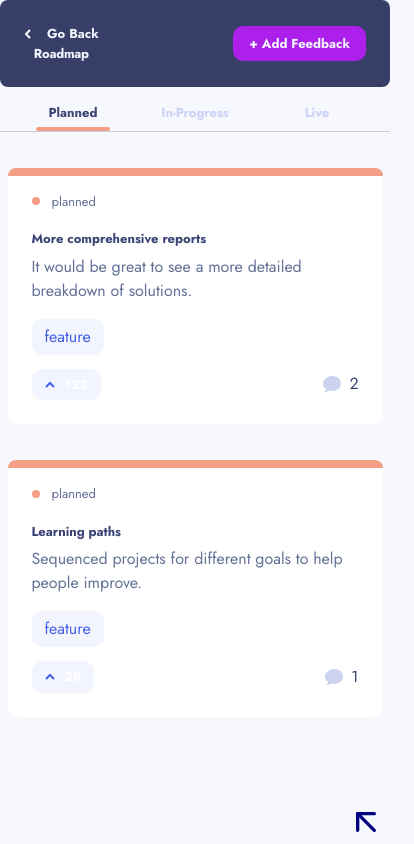
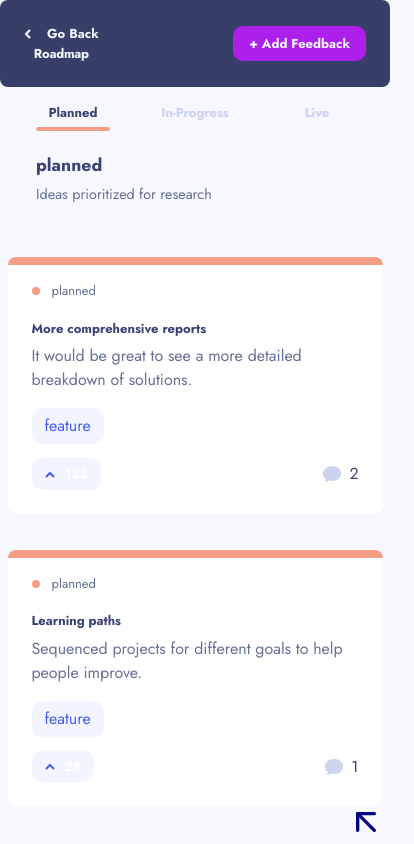
Before and after one commit to mariamo101/team-2, a React (Vite) app: page /roadmap in a window 390 px wide. Shown: the whole page, 414 px wide, since content can reach past the window. Built offline with nearby package versions, Linux system fonts and the light colour scheme.

Commit message:
add: tablet styles

```diff
--- a/src/components/UI/RoadMapFilter.jsx
+++ b/src/components/UI/RoadMapFilter.jsx
@@ -2,7 +2,6 @@
 import React from "react";
 import FeedbackContainer from "./FeedbackContainer";
 const RoadMapFilter = ({ feedback }) => {
-  console.log(feedback);
   return (
     <div className="p-0">
       <div className="mt-9">
--- a/src/pages/RoadMap.jsx
+++ b/src/pages/RoadMap.jsx
@@ -16,18 +16,21 @@ const statuses = [
     value: "planned",
     id: 1,
     color: "#F49F85",
+    process: "Ideas prioritized for research",
   },
   {
     name: "In-Progress",
     value: "in-progress",
     id: 2,
     color: "#AD1FEA",
+    process: "Currently being developed",
   },
   {
     name: "Live",
     value: "live",
     id: 3,
     color: "#62BCFA",
+    process: "Released features",
   },
 ];
 function RoadMap() {
@@ -36,10 +39,11 @@ function RoadMap() {
   const [products, setProducts] = useState(null);
 
   useEffect(() => {
-    const filteredNames= statuses.filter(item=> item.id === stateNum)[0].value;
-    setProducts(getFeedbacksByName(filteredNames))
+    const filteredNames = statuses.filter((item) => item.id === stateNum)[0]
+      .value;
+    setProducts(getFeedbacksByName(filteredNames));
   }, [stateNum]);
-  console.log(products);
+  console.log(stateNum);
 
   return (
     <>
@@ -93,17 +97,32 @@ function RoadMap() {
               </Col>
             ))}
           </div>
-          <div className="h-[1px] w-full bg-[#8C92B3] opacity-45 tablet:hidden" />
+          {/* <div className="h-[1px] w-full bg-[#8C92B3] opacity-45 tablet:hidden" /> */}
+        </Row>
+        <Row>
+          <Col lg="12" className="tablet:hidden ml-6 pt-6 ">
+            <h1 className="w-fit text-title text-[1.1rem] font-bold">
+              {statuses[stateNum - 1].value}
+            </h1>
+            <p className="text-[.9rem] text-paragraph">
+              {statuses[stateNum - 1].process}
+            </p>
+          </Col>
         </Row>
       </Container>
-      <Container className="">
+      <Container className="tablet:hidden">
         <Row>
-          {
-            products && products.map(feedback=>(
-
-              <RoadMapFilter feedback={feedback}/>
-            ))
-          }
+          {products &&
+            products.map((feedback) => <RoadMapFilter feedback={feedback} />)}
+        </Row>
+      </Container>
+      <Container className="hidden tablet:block">
+        <Row>
+          {statuses.map((item) => (
+            <Col lg="4" xs="4">
+              {item.name}
+            </Col>
+          ))}
         </Row>
       </Container>
     </>
```
